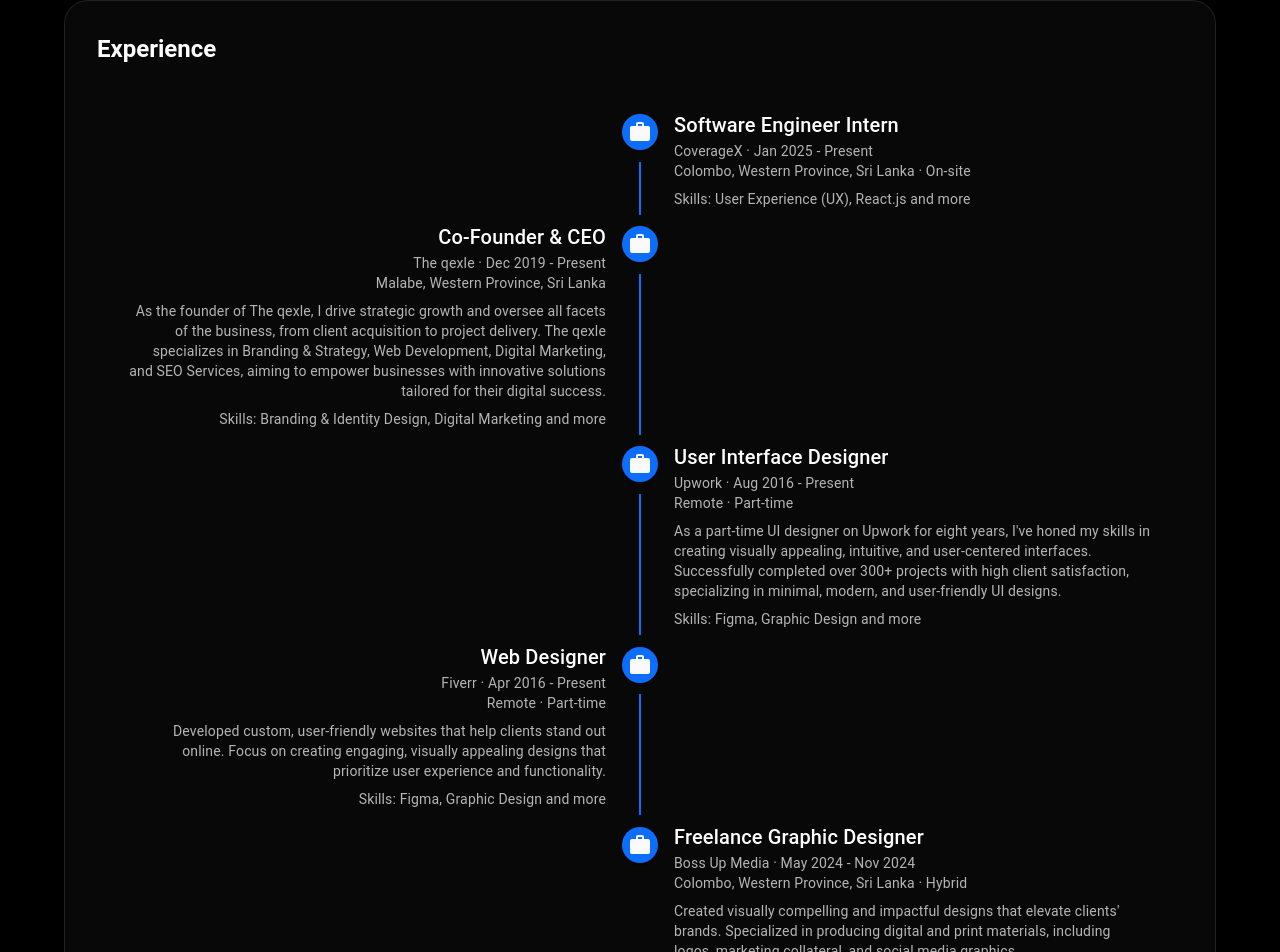
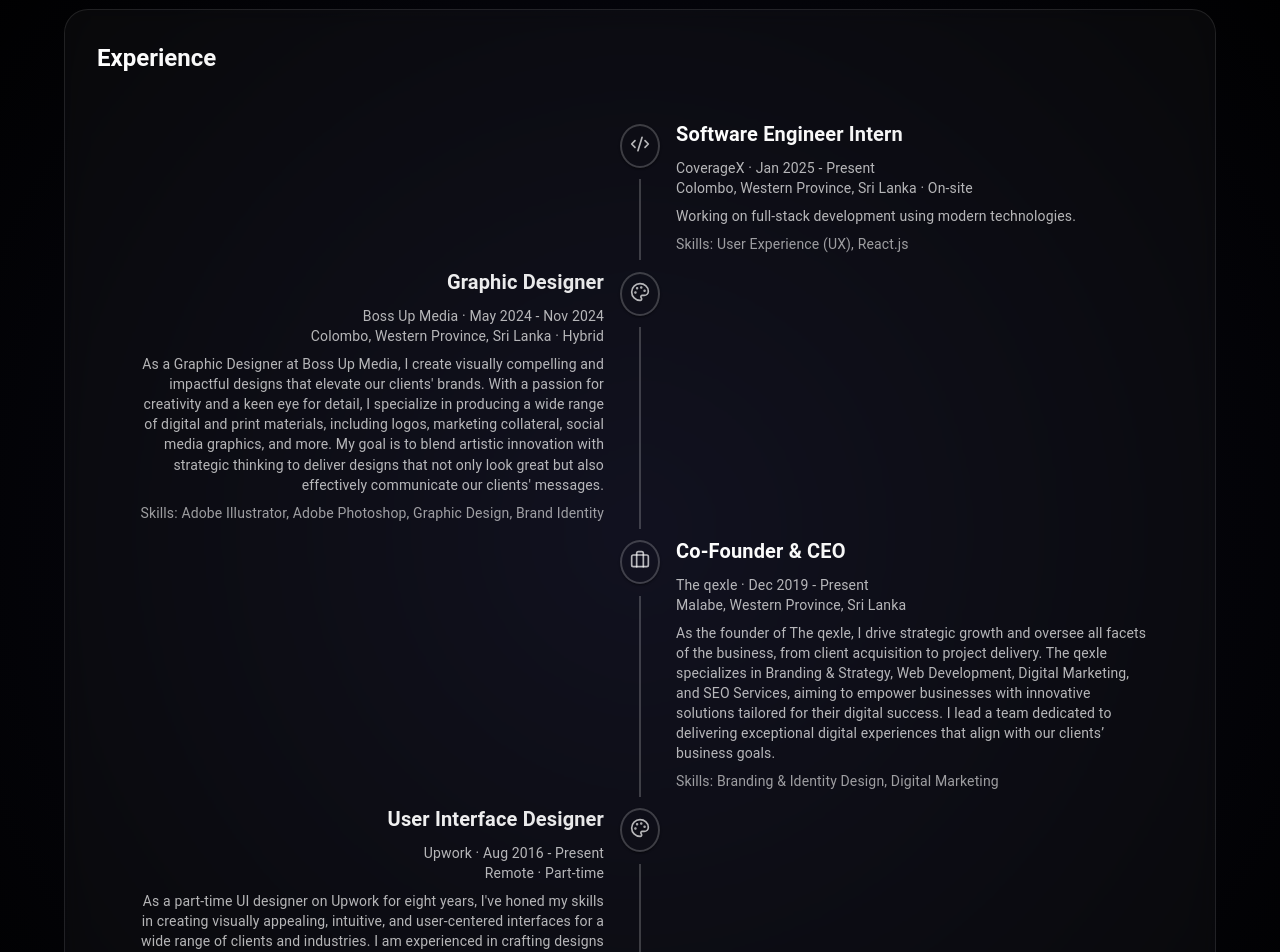
Before and after one commit to SusithD/my-portfolio, a Next.js app: page / in a window 1280 px wide. Shown: the part 1749-2701 px from the top of the page. Built offline with nearby package versions, Linux system fonts and the light colour scheme.

Commit message:
Refactor About component to use lucide-react icons, streamline experience section with dynamic data mapping

```diff
--- a/src/components/About.jsx
+++ b/src/components/About.jsx
@@ -11,10 +11,7 @@
   TimelineConnector,
   TimelineContent,
 } from "@mui/lab";
-import WorkIcon from "@mui/icons-material/Work";
-import SchoolIcon from "@mui/icons-material/School";
-import CodeIcon from "@mui/icons-material/Code";
-import DesignServicesIcon from "@mui/icons-material/DesignServices";
+import { Briefcase, GraduationCap, Code2, Palette } from 'lucide-react';
 
 const About = () => {
   // Animation variants
@@ -24,16 +21,6 @@
       opacity: 1,
       y: 0,
       transition: { duration: 0.6 }
-    }
-  };
-
-  const staggerContainer = {
-    hidden: { opacity: 0 },
-    visible: {
-      opacity: 1,
-      transition: {
-        staggerChildren: 0.2
-      }
     }
   };
 
@@ -49,21 +36,15 @@
         py: { xs: 8, md: 12 }
       }}
     >
-      {/* Background gradient orbs */}
+      {/* Background gradient */}
       <Box
-        component={motion.div}
-        initial={{ opacity: 0 }}
-        animate={{ opacity: 0.15 }}
-        transition={{ duration: 1.5 }}
         sx={{
           position: "absolute",
-          width: "600px",
-          height: "600px",
-          borderRadius: "100%",
-          background: "radial-gradient(circle at center, rgba(100,100,255,0.5), rgba(100,100,255,0) 70%)",
-          top: "-300px",
-          right: "-100px",
-          filter: "blur(60px)",
+          top: 0,
+          left: 0,
+          right: 0,
+          bottom: 0,
+          background: "radial-gradient(circle at center, rgba(99, 102, 241, 0.1), transparent 70%)",
           zIndex: 0
         }}
       />
@@ -79,15 +60,14 @@
           <Typography
             variant="h2"
             sx={{
-              fontSize: { xs: "2rem", md: "3rem" },
-              fontWeight: 800,
+              fontSize: { xs: "2.5rem", md: "3.5rem" },
+              fontWeight: 700,
               textAlign: "center",
               mb: 8,
               background: "linear-gradient(to right, #fff, rgba(255,255,255,0.7))",
               WebkitBackgroundClip: "text",
               WebkitTextFillColor: "transparent",
               backgroundClip: "text",
-              color: "transparent"
             }}
           >
             About Me
@@ -111,9 +91,10 @@
                   borderRadius: "24px",
                   border: "1px solid rgba(255,255,255,0.1)",
                   backdropFilter: "blur(10px)",
-                  transition: "transform 0.3s ease",
+                  transition: "transform 0.3s ease, box-shadow 0.3s ease",
                   "&:hover": {
-                    transform: "translateY(-5px)"
+                    transform: "translateY(-5px)",
+                    boxShadow: "0 20px 40px rgba(0,0,0,0.3)"
                   }
                 }}
               >
@@ -122,7 +103,10 @@
                   sx={{
                     mb: 3,
                     fontWeight: 600,
-                    color: "#fff"
+                    background: "linear-gradient(to right, #fff, rgba(255,255,255,0.7))",
+                    WebkitBackgroundClip: "text",
+                    WebkitTextFillColor: "transparent",
+                    backgroundClip: "text",
                   }}
                 >
                   Profile
@@ -160,9 +144,10 @@
                   borderRadius: "24px",
                   border: "1px solid rgba(255,255,255,0.1)",
                   backdropFilter: "blur(10px)",
-                  transition: "transform 0.3s ease",
+                  transition: "transform 0.3s ease, box-shadow 0.3s ease",
                   "&:hover": {
-                    transform: "translateY(-5px)"
+                    transform: "translateY(-5px)",
+                    boxShadow: "0 20px 40px rgba(0,0,0,0.3)"
                   }
                 }}
               >
@@ -171,22 +156,34 @@
                   sx={{
                     mb: 3,
                     fontWeight: 600,
-                    color: "#fff"
+                    background: "linear-gradient(to right, #fff, rgba(255,255,255,0.7))",
+                    WebkitBackgroundClip: "text",
+                    WebkitTextFillColor: "transparent",
+                    backgroundClip: "text",
                   }}
                 >
                   Education
                 </Typography>
                 <Box sx={{ color: "rgba(255,255,255,0.7)" }}>
-                  <Typography variant="h6" sx={{ mb: 1, color: "#fff" }}>
+                  <Typography
+                    variant="h6"
+                    sx={{
+                      mb: 1,
+                      background: "linear-gradient(to right, #fff, rgba(255,255,255,0.9))",
+                      WebkitBackgroundClip: "text",
+                      WebkitTextFillColor: "transparent",
+                      backgroundClip: "text",
+                    }}
+                  >
                     Bachelor of Software Engineering (Honours)
                   </Typography>
-                  <Typography variant="body1" sx={{ mb: 2 }}>
+                  <Typography variant="body1" sx={{ mb: 2, color: "rgba(255,255,255,0.7)" }}>
                     National Institute of Business Management (NIBM), Sri Lanka
                   </Typography>
-                  <Typography variant="body2" sx={{ mb: 2 }}>
+                  <Typography variant="body2" sx={{ mb: 2, color: "rgba(255,255,255,0.6)" }}>
                     Expected Graduation: 2026 | GPA: 3.80/4.0
                   </Typography>
-                  <Typography variant="body2">
+                  <Typography variant="body2" sx={{ color: "rgba(255,255,255,0.6)" }}>
                     Relevant Courses: Data Structures and Algorithms,
                     Object-Oriented Programming, Web Application Development
                   </Typography>
@@ -201,7 +198,7 @@
               initial="hidden"
               whileInView="visible"
               viewport={{ once: true }}
-              variants={staggerContainer}
+              variants={fadeInUp}
             >
               <Box
                 sx={{
@@ -210,7 +207,12 @@
                   borderRadius: "24px",
                   border: "1px solid rgba(255,255,255,0.1)",
                   backdropFilter: "blur(10px)",
-                  mt: 4
+                  mt: 4,
+                  transition: "transform 0.3s ease, box-shadow 0.3s ease",
+                  "&:hover": {
+                    transform: "translateY(-5px)",
+                    boxShadow: "0 20px 40px rgba(0,0,0,0.3)"
+                  }
                 }}
               >
                 <Typography
@@ -218,137 +220,69 @@
                   sx={{
                     mb: 4,
                     fontWeight: 600,
-                    color: "#fff"
+                    background: "linear-gradient(to right, #fff, rgba(255,255,255,0.7))",
+                    WebkitBackgroundClip: "text",
+                    WebkitTextFillColor: "transparent",
+                    backgroundClip: "text",
                   }}
                 >
                   Experience
                 </Typography>
                 <Timeline position="alternate">
-                  <TimelineItem>
+                  {experiences.map((exp, index) => (
+                    <TimelineItem key={index}>
                       <TimelineSeparator>
-                      <TimelineDot sx={{ backgroundColor: "#0d6efd" }}>
-                        <WorkIcon />
+                        <TimelineDot
+                          sx={{
+                            backgroundColor: 'transparent',
+                            border: '2px solid rgba(255,255,255,0.2)',
+                            p: 1
+                          }}
+                        >
+                          <Box component={motion.div} whileHover={{ scale: 1.2 }}>
+                            {exp.icon}
+                          </Box>
                         </TimelineDot>
-                      <TimelineConnector sx={{ backgroundColor: "#0d6efd" }} />
+                        {index !== experiences.length - 1 && (
+                          <TimelineConnector sx={{ backgroundColor: 'rgba(255,255,255,0.2)' }} />
+                        )}
                       </TimelineSeparator>
                       <TimelineContent>
-                      <Typography variant="h6" sx={{ color: "#fff" }}>
-                        Software Engineer Intern
+                        <motion.div
+                          initial={{ opacity: 0, y: 20 }}
+                          whileInView={{ opacity: 1, y: 0 }}
+                          viewport={{ once: true }}
+                          transition={{ duration: 0.5, delay: index * 0.1 }}
+                        >
+                          <Typography
+                            variant="h6"
+                            sx={{
+                              background: "linear-gradient(to right, #fff, rgba(255,255,255,0.9))",
+                              WebkitBackgroundClip: "text",
+                              WebkitTextFillColor: "transparent",
+                              backgroundClip: "text",
+                              fontWeight: 600,
+                              mb: 1
+                            }}
+                          >
+                            {exp.title}
                           </Typography>
                           <Typography variant="body2" sx={{ color: "rgba(255,255,255,0.7)" }}>
-                        CoverageX · Jan 2025 - Present
+                            {exp.company} · {exp.period}
                           </Typography>
                           <Typography variant="body2" sx={{ color: "rgba(255,255,255,0.7)" }}>
-                        Colombo, Western Province, Sri Lanka · On-site
+                            {exp.location}
                           </Typography>
                           <Typography variant="body2" sx={{ color: "rgba(255,255,255,0.7)", mt: 1 }}>
-                        Skills: User Experience (UX), React.js and more
+                            {exp.description}
                           </Typography>
+                          <Typography variant="body2" sx={{ color: "rgba(255,255,255,0.6)", mt: 1 }}>
+                            Skills: {exp.skills}
+                          </Typography>
+                        </motion.div>
                       </TimelineContent>
                     </TimelineItem>
-
-                  <TimelineItem>
-                    <TimelineSeparator>
-                      <TimelineDot sx={{ backgroundColor: "#0d6efd" }}>
-                        <WorkIcon />
-                      </TimelineDot>
-                      <TimelineConnector sx={{ backgroundColor: "#0d6efd" }} />
-                    </TimelineSeparator>
-                    <TimelineContent>
-                      <Typography variant="h6" sx={{ color: "#fff" }}>
-                        Co-Founder & CEO
-                      </Typography>
-                      <Typography variant="body2" sx={{ color: "rgba(255,255,255,0.7)" }}>
-                        The qexle · Dec 2019 - Present
-                      </Typography>
-                      <Typography variant="body2" sx={{ color: "rgba(255,255,255,0.7)" }}>
-                        Malabe, Western Province, Sri Lanka
-                      </Typography>
-                      <Typography variant="body2" sx={{ color: "rgba(255,255,255,0.7)", mt: 1 }}>
-                        As the founder of The qexle, I drive strategic growth and oversee all facets of the business, from client acquisition to project delivery. The qexle specializes in Branding & Strategy, Web Development, Digital Marketing, and SEO Services, aiming to empower businesses with innovative solutions tailored for their digital success.
-                      </Typography>
-                      <Typography variant="body2" sx={{ color: "rgba(255,255,255,0.7)", mt: 1 }}>
-                        Skills: Branding & Identity Design, Digital Marketing and more
-                      </Typography>
-                    </TimelineContent>
-                  </TimelineItem>
-
-                  <TimelineItem>
-                    <TimelineSeparator>
-                      <TimelineDot sx={{ backgroundColor: "#0d6efd" }}>
-                        <WorkIcon />
-                      </TimelineDot>
-                      <TimelineConnector sx={{ backgroundColor: "#0d6efd" }} />
-                    </TimelineSeparator>
-                    <TimelineContent>
-                      <Typography variant="h6" sx={{ color: "#fff" }}>
-                        User Interface Designer
-                      </Typography>
-                      <Typography variant="body2" sx={{ color: "rgba(255,255,255,0.7)" }}>
-                        Upwork · Aug 2016 - Present
-                      </Typography>
-                      <Typography variant="body2" sx={{ color: "rgba(255,255,255,0.7)" }}>
-                        Remote · Part-time
-                      </Typography>
-                      <Typography variant="body2" sx={{ color: "rgba(255,255,255,0.7)", mt: 1 }}>
-                        As a part-time UI designer on Upwork for eight years, I've honed my skills in creating visually appealing, intuitive, and user-centered interfaces. Successfully completed over 300+ projects with high client satisfaction, specializing in minimal, modern, and user-friendly UI designs.
-                      </Typography>
-                      <Typography variant="body2" sx={{ color: "rgba(255,255,255,0.7)", mt: 1 }}>
-                        Skills: Figma, Graphic Design and more
-                      </Typography>
-                    </TimelineContent>
-                  </TimelineItem>
-
-                  <TimelineItem>
-                    <TimelineSeparator>
-                      <TimelineDot sx={{ backgroundColor: "#0d6efd" }}>
-                        <WorkIcon />
-                      </TimelineDot>
-                      <TimelineConnector sx={{ backgroundColor: "#0d6efd" }} />
-                    </TimelineSeparator>
-                    <TimelineContent>
-                      <Typography variant="h6" sx={{ color: "#fff" }}>
-                        Web Designer
-                      </Typography>
-                      <Typography variant="body2" sx={{ color: "rgba(255,255,255,0.7)" }}>
-                        Fiverr · Apr 2016 - Present
-                      </Typography>
-                      <Typography variant="body2" sx={{ color: "rgba(255,255,255,0.7)" }}>
-                        Remote · Part-time
-                      </Typography>
-                      <Typography variant="body2" sx={{ color: "rgba(255,255,255,0.7)", mt: 1 }}>
-                        Developed custom, user-friendly websites that help clients stand out online. Focus on creating engaging, visually appealing designs that prioritize user experience and functionality.
-                      </Typography>
-                      <Typography variant="body2" sx={{ color: "rgba(255,255,255,0.7)", mt: 1 }}>
-                        Skills: Figma, Graphic Design and more
-                      </Typography>
-                    </TimelineContent>
-                  </TimelineItem>
-
-                  <TimelineItem>
-                    <TimelineSeparator>
-                      <TimelineDot sx={{ backgroundColor: "#0d6efd" }}>
-                        <WorkIcon />
-                      </TimelineDot>
-                    </TimelineSeparator>
-                    <TimelineContent>
-                      <Typography variant="h6" sx={{ color: "#fff" }}>
-                        Freelance Graphic Designer
-                      </Typography>
-                      <Typography variant="body2" sx={{ color: "rgba(255,255,255,0.7)" }}>
-                        Boss Up Media · May 2024 - Nov 2024
-                      </Typography>
-                      <Typography variant="body2" sx={{ color: "rgba(255,255,255,0.7)" }}>
-                        Colombo, Western Province, Sri Lanka · Hybrid
-                      </Typography>
-                      <Typography variant="body2" sx={{ color: "rgba(255,255,255,0.7)", mt: 1 }}>
-                        Created visually compelling and impactful designs that elevate clients' brands. Specialized in producing digital and print materials, including logos, marketing collateral, and social media graphics.
-                      </Typography>
-                      <Typography variant="body2" sx={{ color: "rgba(255,255,255,0.7)", mt: 1 }}>
-                        Skills: Adobe Illustrator, Adobe Photoshop and more
-                      </Typography>
-                    </TimelineContent>
-                  </TimelineItem>
+                  ))}
                 </Timeline>
               </Box>
             </motion.div>
@@ -359,4 +293,53 @@
   );
 };
 
+// Experience data
+const experiences = [
+  {
+    title: "Software Engineer Intern",
+    company: "CoverageX",
+    period: "Jan 2025 - Present",
+    location: "Colombo, Western Province, Sri Lanka · On-site",
+    description: "Working on full-stack development using modern technologies.",
+    skills: "User Experience (UX), React.js",
+    icon: <Code2 size={20} color="rgba(255,255,255,0.7)" />
+  },
+  {
+    title: "Graphic Designer",
+    company: "Boss Up Media",
+    period: "May 2024 - Nov 2024",
+    location: "Colombo, Western Province, Sri Lanka · Hybrid",
+    description: "As a Graphic Designer at Boss Up Media, I create visually compelling and impactful designs that elevate our clients' brands. With a passion for creativity and a keen eye for detail, I specialize in producing a wide range of digital and print materials, including logos, marketing collateral, social media graphics, and more. My goal is to blend artistic innovation with strategic thinking to deliver designs that not only look great but also effectively communicate our clients' messages.",
+    skills: "Adobe Illustrator, Adobe Photoshop, Graphic Design, Brand Identity",
+    icon: <Palette size={20} color="rgba(255,255,255,0.7)" />
+  },
+  {
+    title: "Co-Founder & CEO",
+    company: "The qexle",
+    period: "Dec 2019 - Present",
+    location: "Malabe, Western Province, Sri Lanka",
+    description: "As the founder of The qexle, I drive strategic growth and oversee all facets of the business, from client acquisition to project delivery. The qexle specializes in Branding & Strategy, Web Development, Digital Marketing, and SEO Services, aiming to empower businesses with innovative solutions tailored for their digital success. I lead a team dedicated to delivering exceptional digital experiences that align with our clients’ business goals.",
+    skills: "Branding & Identity Design, Digital Marketing",
+    icon: <Briefcase size={20} color="rgba(255,255,255,0.7)" />
+  },
+  {
+    title: "User Interface Designer",
+    company: "Upwork",
+    period: "Aug 2016 - Present",
+    location: "Remote · Part-time",
+    description: "As a part-time UI designer on Upwork for eight years, I've honed my skills in creating visually appealing, intuitive, and user-centered interfaces for a wide range of clients and industries. I am experienced in crafting designs that blend functionality with aesthetic appeal, ensuring a seamless user experience across web and mobile platforms. My responsibilities included understanding client requirements, conducting UX research, designing responsive layouts, and iterating based on user feedback. Throughout my time on Upwork, I've collaborated with international clients, consistently meeting project deadlines while adapting to diverse project needs. My commitment to continuous learning and client satisfaction has led to repeat business and positive reviews. Key achievements include: Successfully completing over 300+ projects with high client satisfaction, specializing in minimal, modern, and user-friendly UI designs, and consistently delivering responsive, high-quality designs under tight timelines.",
+    skills: "Figma, Graphic Design",
+    icon: <Palette size={20} color="rgba(255,255,255,0.7)" />
+  },
+  {
+    title: "Web Designer",
+    company: "Fiverr",
+    period: "Apr 2016 - Present",
+    location: "Remote · Part-time",
+    description: "As a freelance web designer on Fiverr for eight years, I have developed custom, user-friendly websites that help clients stand out online. My work spans a range of industries, focusing on creating engaging, visually appealing designs that prioritize user experience and functionality. From concept to completion, I deliver responsive, SEO-friendly websites tailored to each client’s unique brand identity and goals.",
+    skills: "Web Design, UI/UX Design",
+    icon: <Code2 size={20} color="rgba(255,255,255,0.7)" />
+  }
+];
+
 export default About;
```
Lines whose indentation alone changed are shown as unchanged.
